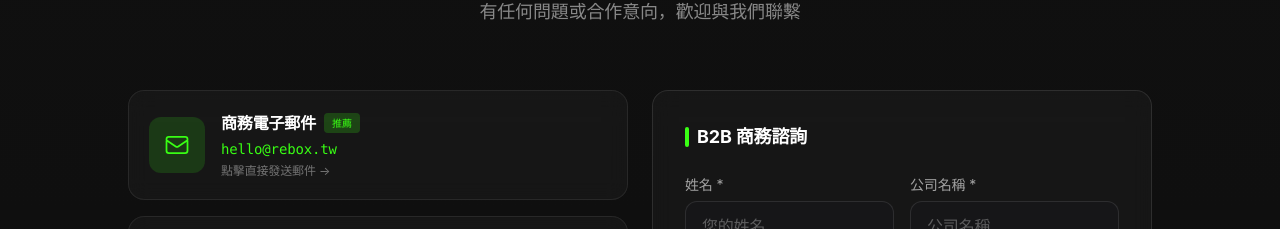
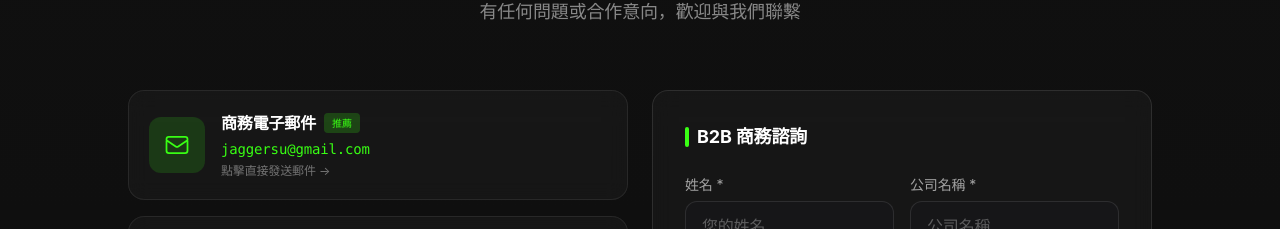
Before and after one commit to Jaggersu/rebox, a React (Vite) app: page / in a window 1280 px wide. Shown: the part 6846-7075 px from the top of the page. Built offline with nearby package versions, Linux system fonts and the light colour scheme.

Commit message:
fix: 更新 Email 為 jaggersu@gmail.com

```diff
--- a/src/App.tsx
+++ b/src/App.tsx
@@ -836,7 +836,7 @@ function ContactSection() {
           >
             {/* Email 卡片 - 可點擊 */}
             <a
-              href="mailto:hello@rebox.tw"
+              href="mailto:jaggersu@gmail.com"
               className="block group"
             >
               <div
@@ -861,7 +861,7 @@ function ContactSection() {
                       <h3 className="text-base font-bold text-white">商務電子郵件</h3>
                       <span className="px-2 py-0.5 rounded text-[10px] font-medium bg-[#39FF14]/20 text-[#39FF14]">推薦</span>
                     </div>
-                    <p className="text-[#39FF14] text-sm font-mono mt-1">hello@rebox.tw</p>
+                    <p className="text-[#39FF14] text-sm font-mono mt-1">jaggersu@gmail.com</p>
                     <p className="text-white/40 text-xs mt-1">點擊直接發送郵件 →</p>
                   </div>
                 </div>
```
